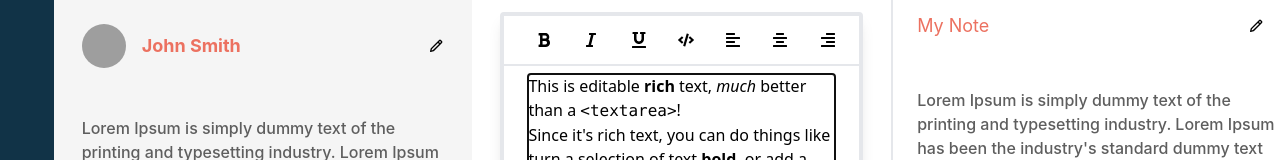
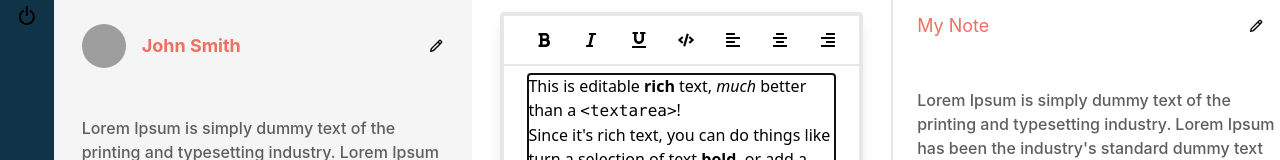
Before and after one commit to gauravprwl14/nextjs-notes-apps, a Next.js app: page / in a window 1280 px wide. Shown: the top 160 px of the page. Built offline with nearby package versions, Linux system fonts and the light colour scheme; grey boxes are pictures that could not be loaded.

Commit message:
added the logout btn

```diff
--- a/components/Sidebar/index.tsx
+++ b/components/Sidebar/index.tsx
@@ -1,5 +1,6 @@
 import { FunctionComponent, useState } from "react";
-
+import { BiPowerOff } from 'react-icons/bi'
+import { signOut } from 'next-auth/react';
 
 interface Props {
 
@@ -7,8 +8,15 @@ interface Props {
 
 const SideBar: FunctionComponent<Props> = ({ }) => {
     return (
-        <div className="bg-red">
+        <div className="bg-red flex flex-1 h-full">
+            <div className="flex-1 h-full justify-center align-middle">
+                <div className="flex flex-1 h-8 justify-center align-middle" >
+                    <button className="flex-1 w-full" onClick={() => signOut()}>
+                        <BiPowerOff size={24} className="w-full" />
+                    </button>
 
+                </div>
+            </div>
         </div>
     )
 }
```
